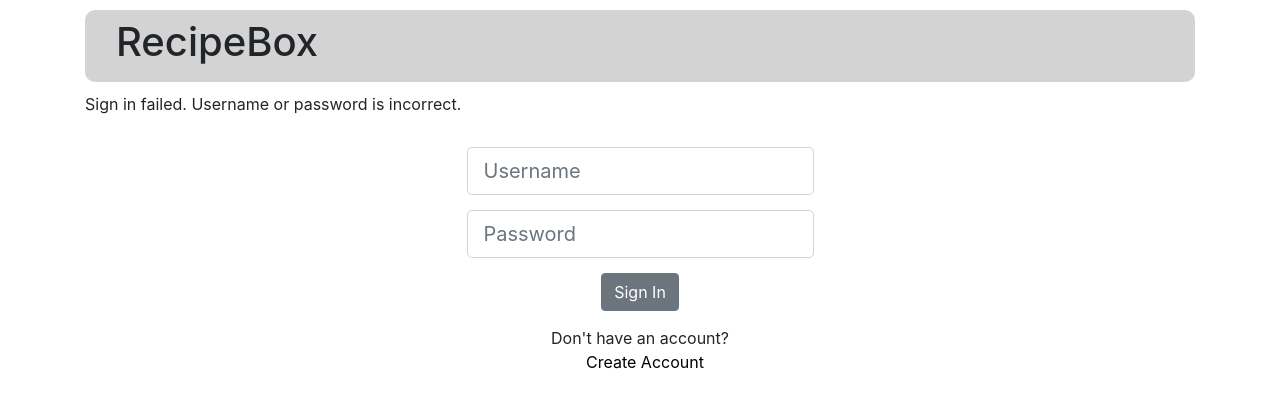
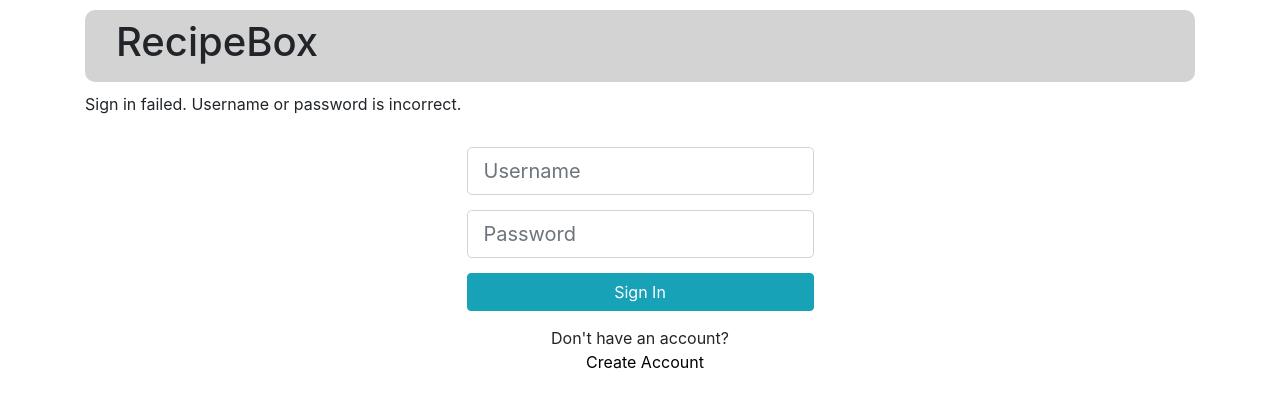
Before and after one commit to amn493/RecipeBox, a React (Create React App) app in the folder front-end/: page /sign-in in a window 1280 px wide. Shown: the top 408 px of the page. Built offline with nearby package versions, Linux system fonts and the light colour scheme.

Commit message:
Edited button styling (info and block)

```diff
--- a/front-end/src/SignInForm.js
+++ b/front-end/src/SignInForm.js
@@ -42,7 +42,7 @@ const SignInForm = (props) =>  {
             onChange={(e) => setPassword(e.target.value)}
           />
         </Form.Group>
-        <Button className='submitButton' type='submit' variant='secondary' /*disabled={!validateForm()}*/>
+        <Button className='submitButton' type='submit' variant='info' block /*disabled={!validateForm()}*/>
           Sign In
         </Button>
       </Form>
```
